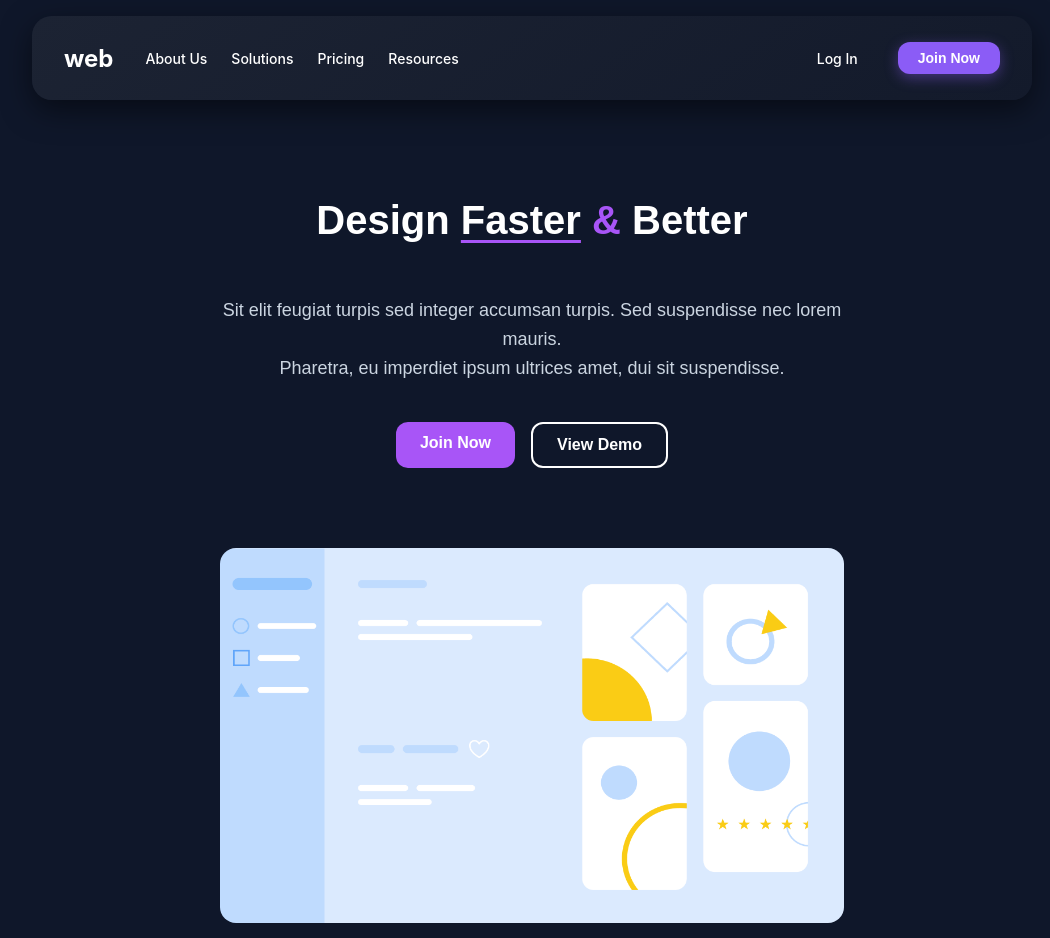
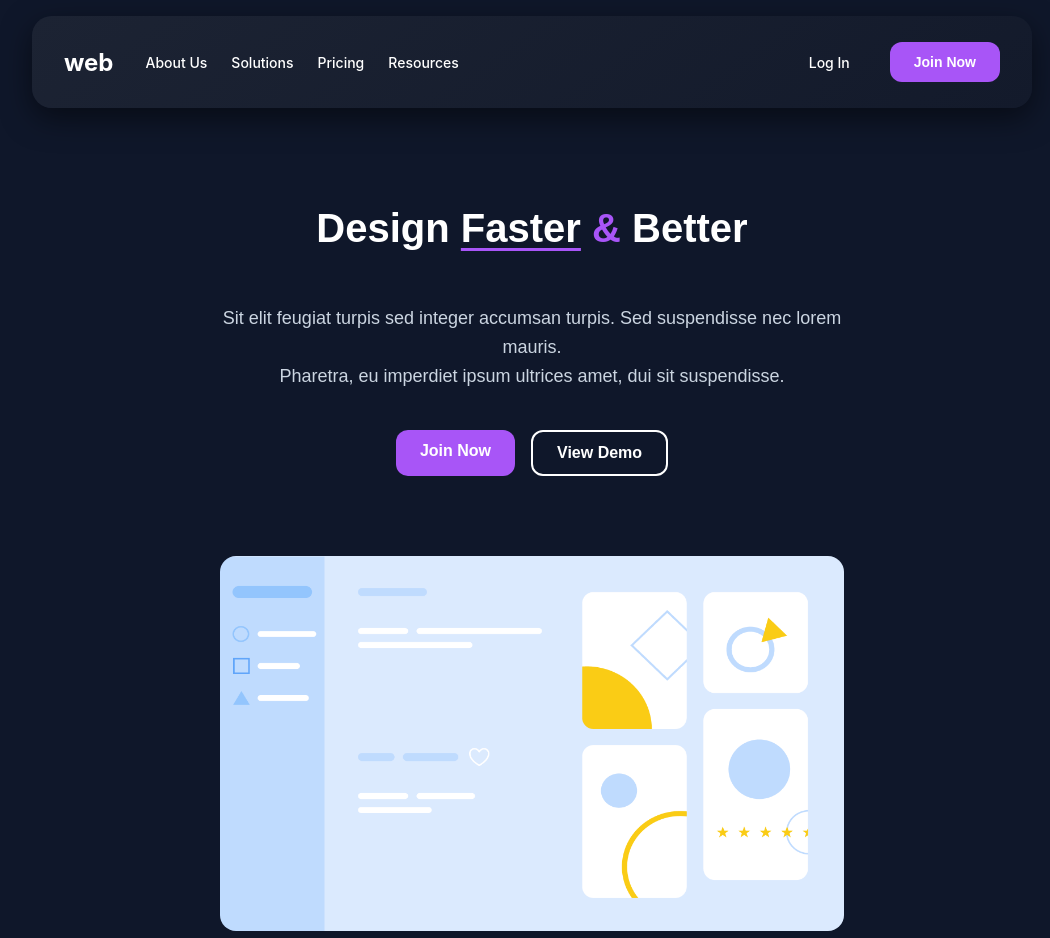
Before and after one commit to Vishweshvaran1079/testweb, a plain HTML site: page index.html in a window 1280 px wide. Shown: the top 938 px of the page, without its empty margins (108-1158 px from the left). Drawn offline with Linux system fonts and the light colour scheme.

Commit message:
final commit

```diff
--- a/style.css
+++ b/style.css
@@ -94,16 +94,14 @@ body {
 }
 
 .btn-join {
-  background: #8B5CF6;
+  background: #a855f7;
   color: white;
   border: none;
   border-radius: 12px;
-  padding: 0.5rem 1.25rem;
+  padding: 12px 24px;
   font-weight: 600;
   font-size: 14px;
   text-decoration: none;
-  box-shadow: 0 4px 14px rgba(139, 92, 246, 0.4);
-  transition: background 0.3s ease, transform 0.2s ease;
 }
 
 .btn-join:hover {
```
